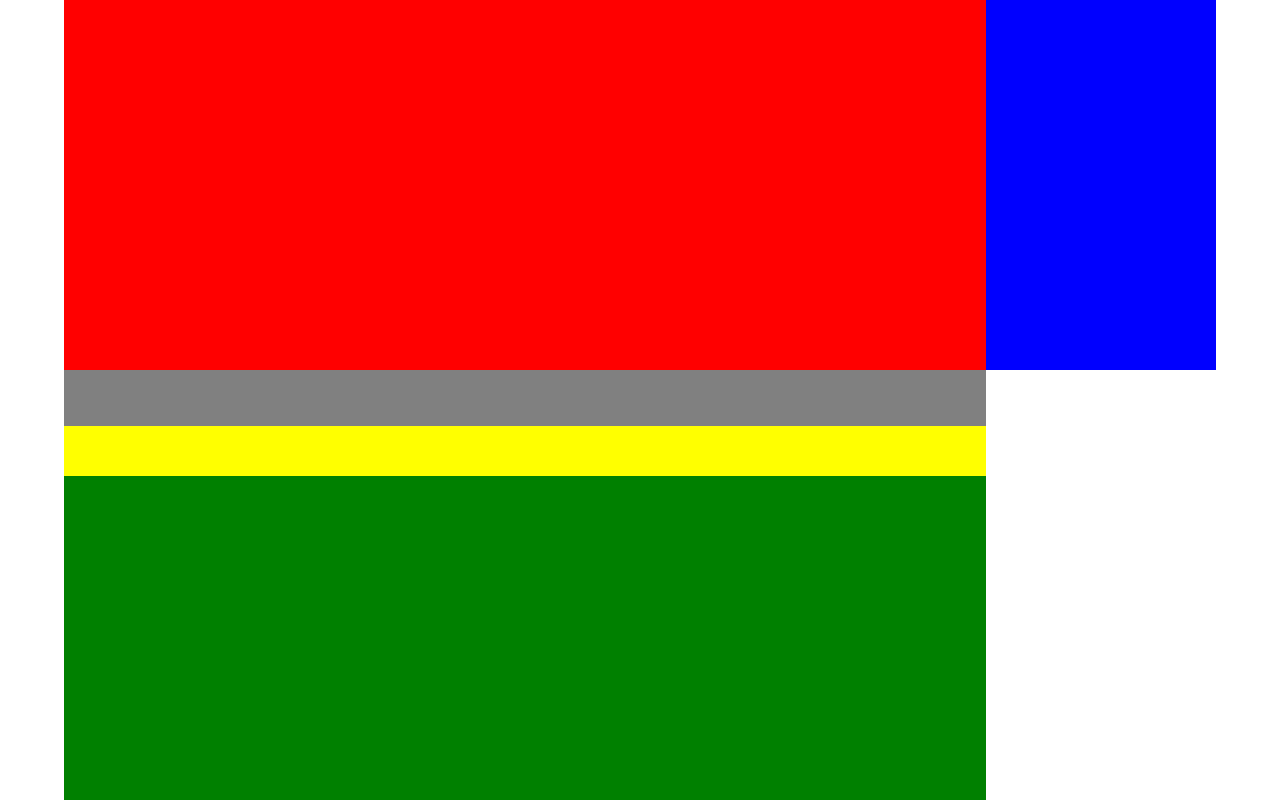
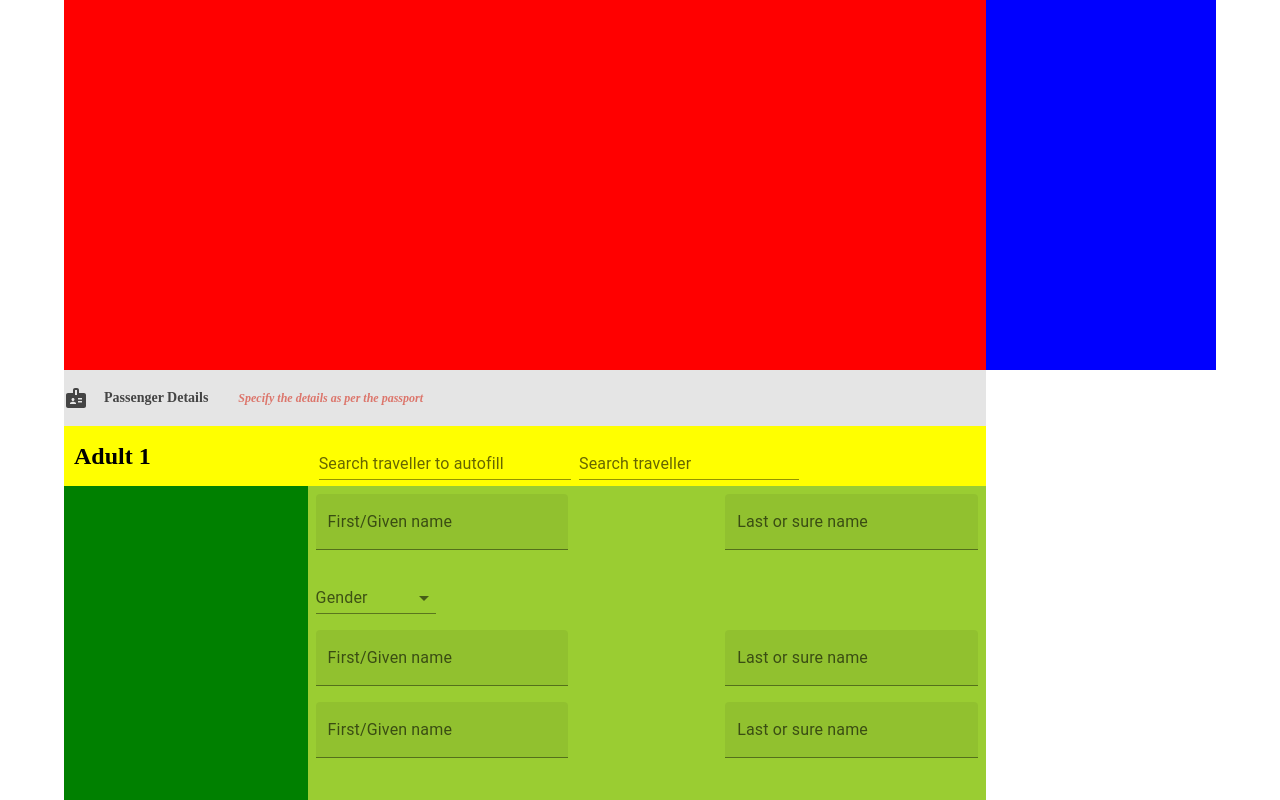
Before and after one commit to CoderMohammadShuvo/city-flyer, a React (Create React App) app: page /Namefield in a window 1280 px wide. Shown: the top 800 px of the page. Built offline with nearby package versions, Linux system fonts and the light colour scheme; no server answers.

Commit message:
namefield page updated

```diff
--- a/package.json
+++ b/package.json
@@ -3,10 +3,13 @@
   "version": "0.1.0",
   "private": true,
   "dependencies": {
-    "@date-io/moment": "^2.13.1",
+    "@date-io/date-fns": "^2.13.1",
+
     "@emotion/react": "^11.8.2",
     "@emotion/styled": "^11.8.1",
+    "@material-ui/core": "^5.0.0-beta.5",
     "@material-ui/icons": "^4.11.2",
+    "@material-ui/lab": "^5.0.0-alpha.44",
     "@mui/icons-material": "^5.5.1",
     "@mui/material": "^5.5.2",
     "@testing-library/jest-dom": "^5.14.1",
--- a/src/Component/pages/NameField.js
+++ b/src/Component/pages/NameField.js
@@ -1,17 +1,26 @@
-import { Container, Stack } from '@mui/material';
+import React from 'react';
+
+import { Container, Stack,MenuItem,FormControl,Select,InputLabel } from '@mui/material';
 import { Box, height, width } from '@mui/system';
-import React from 'react';
+import { TextField } from '@mui/material';
+import BadgeIcon from '@mui/icons-material/Badge';
+
+
 
 
 const Namefield = () => {
+
+  const [age, setAge] = React.useState('');
+  const [value, setValue] = React.useState(new Date());
+  const handleChange = (event) => {
+    setAge(event.target.value);
+  };
 
 const Box1 ={
 
 width:'80%',
 height:'370px',
 backgroundColor:'red'
-
-
 
 }
 
@@ -36,12 +45,189 @@ backgroundColor:'red'
 
         <Box sx={{height:"684px",width:"80%",bgcolor:'green',display:'flex',flexDirection:'column'}}>
 
-          <Stack sx={{height:'56px',width:'100%',bgcolor:'gray'}}>
+          <Stack direction="row"
+
+  alignItems="center"
+  spacing={2} name="1st stack" sx={{height:'56px',width:'100%',bgcolor:'#E5E5E5'}}>
+        <BadgeIcon sx={{color:'rgba(0, 0, 0, 0.7)'}}/>
+        <h6 style={{fontFamily:'Rubik',fontWeight:'bold',fontSize:'14px',color:'rgba(0, 0, 0, 0.7)'}}>Passenger Details</h6>
+        <h6 style={{color:'rgba(216, 70, 56, 0.7)',marginLeft:'30px',fontFamily:'Rubik',fontStyle:'italic',fontWeight:'bold',fontSize:'12px'}}>Specify the details as per the passport</h6>
 
 
           </Stack>
 
-          <Stack sx={{height:'50px',width:'100%',bgcolor:'yellow'}}>
+          <Stack alignItems="center" direction="row" name="2nd stack" sx={{height:'60px',width:'100%',bgcolor:'yellow'}}>
+        <h2 style={{size:'18px',fontFamily:'Rubik',fontWeight:'bold',padding:'10px'}}>Adult 1</h2>
+
+    <Box sx={{display:'flex',alignItems:'center',marginLeft:'150px'}}>
+        <Box
+      component="form"
+      sx={{
+        '& > :not(style)': { m: 1, width: '25ch' },
+      }}
+      noValidate
+      autoComplete="off"
+    >
+
+      <TextField id="standard-basic" label="Search traveller to autofill" variant="standard" />
+
+    </Box>
+
+
+    <TextField  id="standard-basic" label="Search traveller" variant="standard" />
+    </Box>
+          </Stack>
+
+          <Stack sx={{minHeight:'566px',width:'678px',bgcolor:'yellowgreen',alignSelf:'end'}}>
+
+            <Box sx={{display:'flex',justifyContent:'space-between'}}>
+            <Box
+      component="form"
+      sx={{
+        '& .MuiTextField-root': { m: 1, width: '25ch' },
+      }}
+      noValidate
+      autoComplete="off"
+    >
+<TextField
+          id="filled-textarea"
+          label="First/Given name"
+          placeholder="Type your first name"
+          multiline
+          variant="filled"
+        />
+
+      </Box>
+
+      <Box
+      component="form"
+      sx={{
+        '& .MuiTextField-root': { m: 1, width: '25ch' },
+      }}
+      noValidate
+      autoComplete="off"
+    >
+<TextField
+          id="filled-textarea"
+          label="Last or sure name"
+          placeholder="Type your last name"
+          multiline
+          variant="filled"
+        />
+
+      </Box>
+
+
+            </Box>
+
+
+            <Box sx={{display:'flex',justifyContent:'space-between'}}>
+            <FormControl variant="standard" sx={{ m: 1, minWidth: 120 }}>
+        <InputLabel id="demo-simple-select-standard-label">Gender</InputLabel>
+        <Select
+          labelId="demo-simple-select-standard-label"
+          id="demo-simple-select-standard"
+          value={age}
+          onChange={handleChange}
+          label="Age"
+        >
+          <MenuItem value="">
+            <em>None</em>
+          </MenuItem>
+          <MenuItem value={10}>Male</MenuItem>
+          <MenuItem value={20}>Female</MenuItem>
+
+        </Select>
+      </FormControl>
+
+
+      <Box>
+
+
+      </Box>
+
+
+            </Box>
+
+            <Box sx={{display:'flex',justifyContent:'space-between'}}>
+            <Box
+      component="form"
+      sx={{
+        '& .MuiTextField-root': { m: 1, width: '25ch' },
+      }}
+      noValidate
+      autoComplete="off"
+    >
+<TextField
+          id="filled-textarea"
+          label="First/Given name"
+          placeholder="Type your first name"
+          multiline
+          variant="filled"
+        />
+
+      </Box>
+
+      <Box
+      component="form"
+      sx={{
+        '& .MuiTextField-root': { m: 1, width: '25ch' },
+      }}
+      noValidate
+      autoComplete="off"
+    >
+<TextField
+          id="filled-textarea"
+          label="Last or sure name"
+          placeholder="Type your last name"
+          multiline
+          variant="filled"
+        />
+
+      </Box>
+
+
+            </Box>
+
+            <Box sx={{display:'flex',justifyContent:'space-between'}}>
+            <Box
+      component="form"
+      sx={{
+        '& .MuiTextField-root': { m: 1, width: '25ch' },
+      }}
+      noValidate
+      autoComplete="off"
+    >
+<TextField
+          id="filled-textarea"
+          label="First/Given name"
+          placeholder="Type your first name"
+          multiline
+          variant="filled"
+        />
+
+      </Box>
+
+      <Box
+      component="form"
+      sx={{
+        '& .MuiTextField-root': { m: 1, width: '25ch' },
+      }}
+      noValidate
+      autoComplete="off"
+    >
+<TextField
+          id="filled-textarea"
+          label="Last or sure name"
+          placeholder="Type your last name"
+          multiline
+          variant="filled"
+        />
+
+      </Box>
+
+
+            </Box>
 
 
           </Stack>
```
Also changed, not shown: 2 other files (tests, documents, lock files or other folders).
